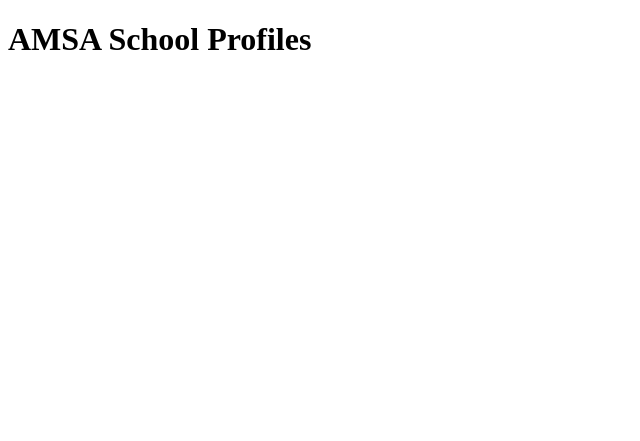
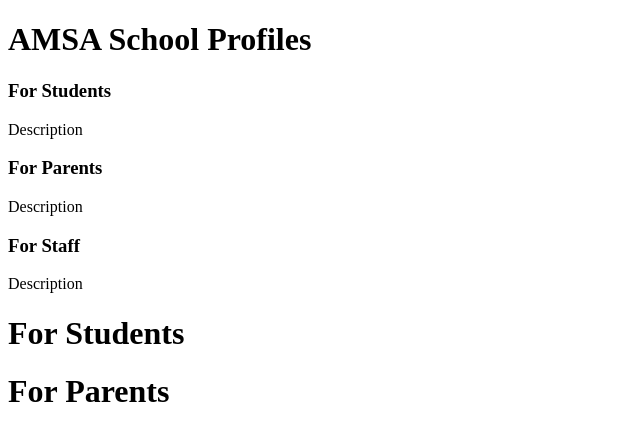
Before and after one commit to connorc0405/oracle_project, a PHP site: page /html/welcome.html in a window 1280 px wide. Shown: the top 441 px of the page, without its empty margins (0-640 px from the left). Run offline with PHP 8.4, Linux system fonts and the light colour scheme.

Commit message:
Continued work on the welcome page.  added support for a page under construction to test links, or have a place for links to link to.  Ryan will add comments in the code and make names a little bit better.

```diff
--- /dev/null
+++ b/Ryan_Live_Project/html/construction.html
@@ -0,0 +1,3 @@
+<!-- ADD COMMENTS TO ALL CODE -->
+<!DOCTYPE html>
+<h1>Get code from previous oracle project on laptop for this.</h1>
--- a/Ryan_Live_Project/html/welcome.html
+++ b/Ryan_Live_Project/html/welcome.html
@@ -5,16 +5,39 @@
 -->
 <!DOCTYPE html>
 <body>
-<div class="container">
+<div class="container" id="intro">
 	<div class="row" id="welcome-header">
 		<div class="col-xs-12">
 			<h1>AMSA School Profiles</h1>
 		</div>
 	</div>
 	<div class="row" id="welcome-detail">
-		<div class="col-xs-4"></div>
-		<div class="col-xs-4"></div>
-		<div class="col-xs-4"></div>
+		<div class="col-xs-4">
+			<h3>For Students</h3>
+			<p id="welcome-third">Description</p>
+		</div>
+		<div class="col-xs-4">
+			<h3>For Parents</h3>
+			<p id="welcome-third">Description</p>
+		</div>
+		<div class="col-xs-4">
+			<h3>For Staff</h3>
+			<p>Description</p>
+		</div>
+	</div>
+</div>
+<div class="container" id="students">
+	<div class="row">
+		<div class="col-xs-12">
+			<h1 id="sub-div">For Students</h1>
+		</div>
+	</div>
+</div>
+<div class="container" id="students">
+	<div class="row">
+		<div class="col-xs-12">
+			<h1 id="sub-div">For Parents</h1>
+		</div>
 	</div>
 </div>
 </body>
--- a/Ryan_Live_Project/index.html
+++ b/Ryan_Live_Project/index.html
@@ -46,6 +46,7 @@
 					</div>
 				</nav>
 				<li><a href="#">Student Profiles</a></li>
+				<li id="right"><a href="#construction">Log In</a></li>
 			</li>
 		</ul>
 	</div>
```
Also changed, not shown: Ryan_Live_Project/css/style.css (+45 -0 lines), Ryan_Live_Project/js/script.js (+10 -0 lines).
